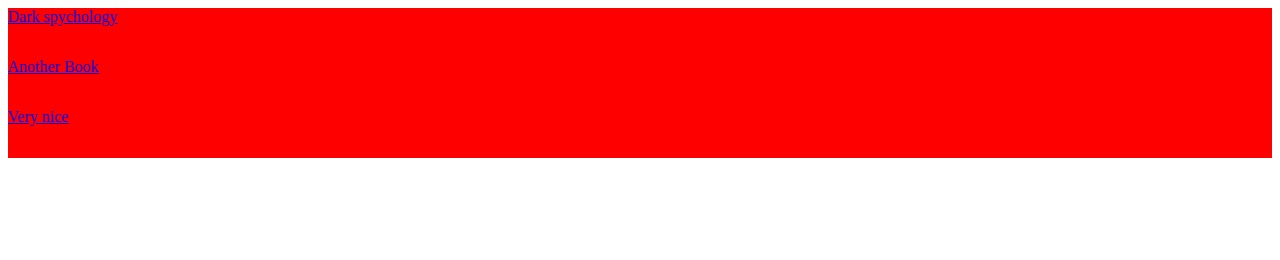
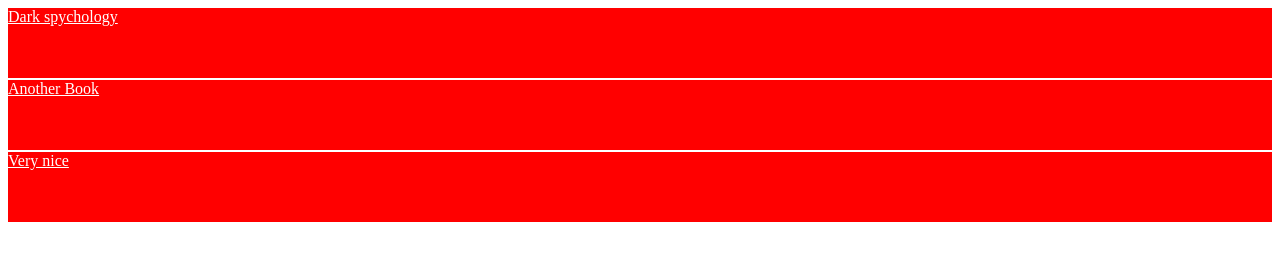
Before and after one commit to sambathdev/kindlesambath, a plain HTML site: page index.html in a window 1280 px wide. Drawn offline with Linux system fonts and the light colour scheme.

Commit message:
Update index.html

```diff
--- a/index.html
+++ b/index.html
@@ -8,8 +8,10 @@
     <style>
         a {
             background: red;
-            height: 50px;
+            color: white;
+            height: 70px;
             display: block;
+            margin-bottom: 2px;
         }
     </style>
 </head>
```
